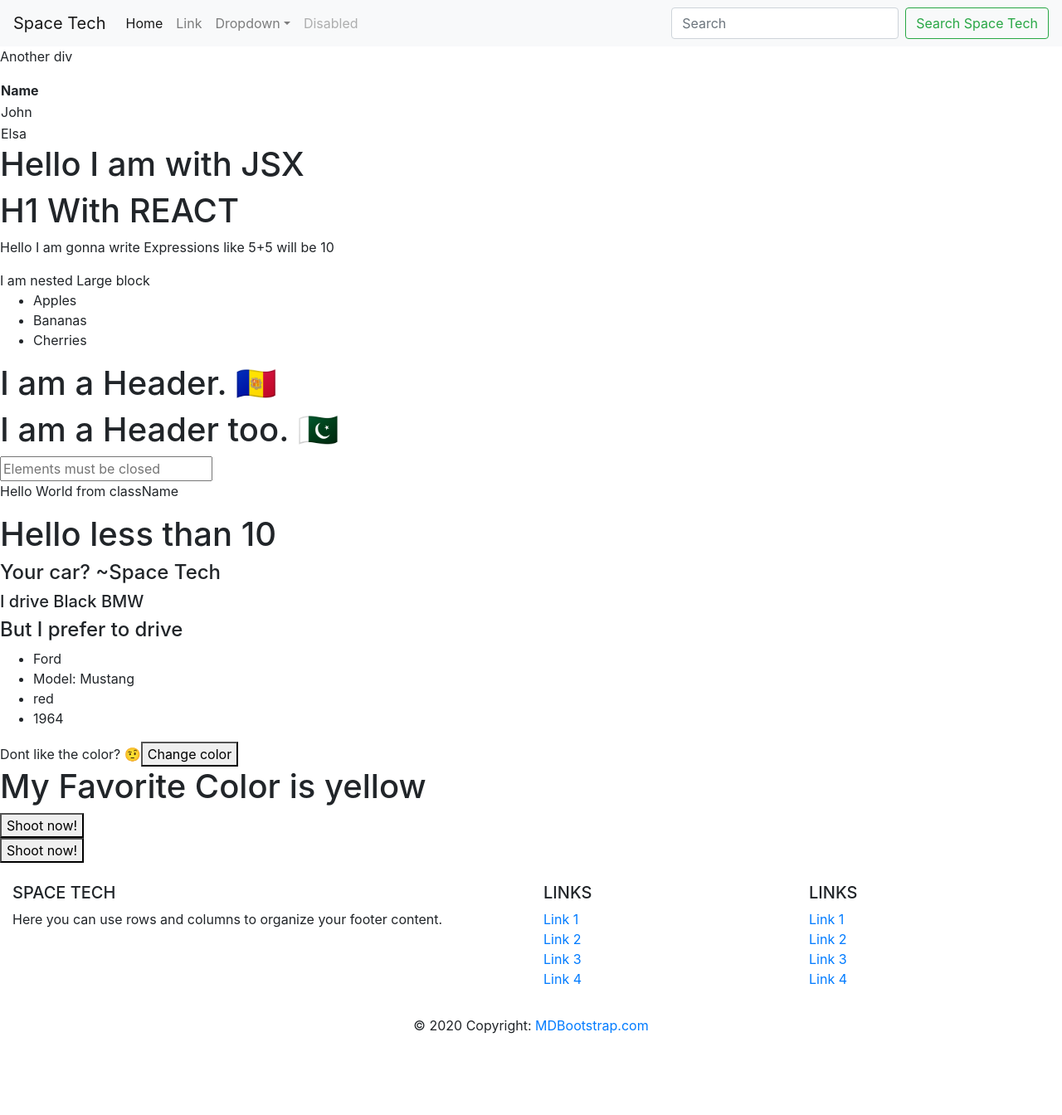
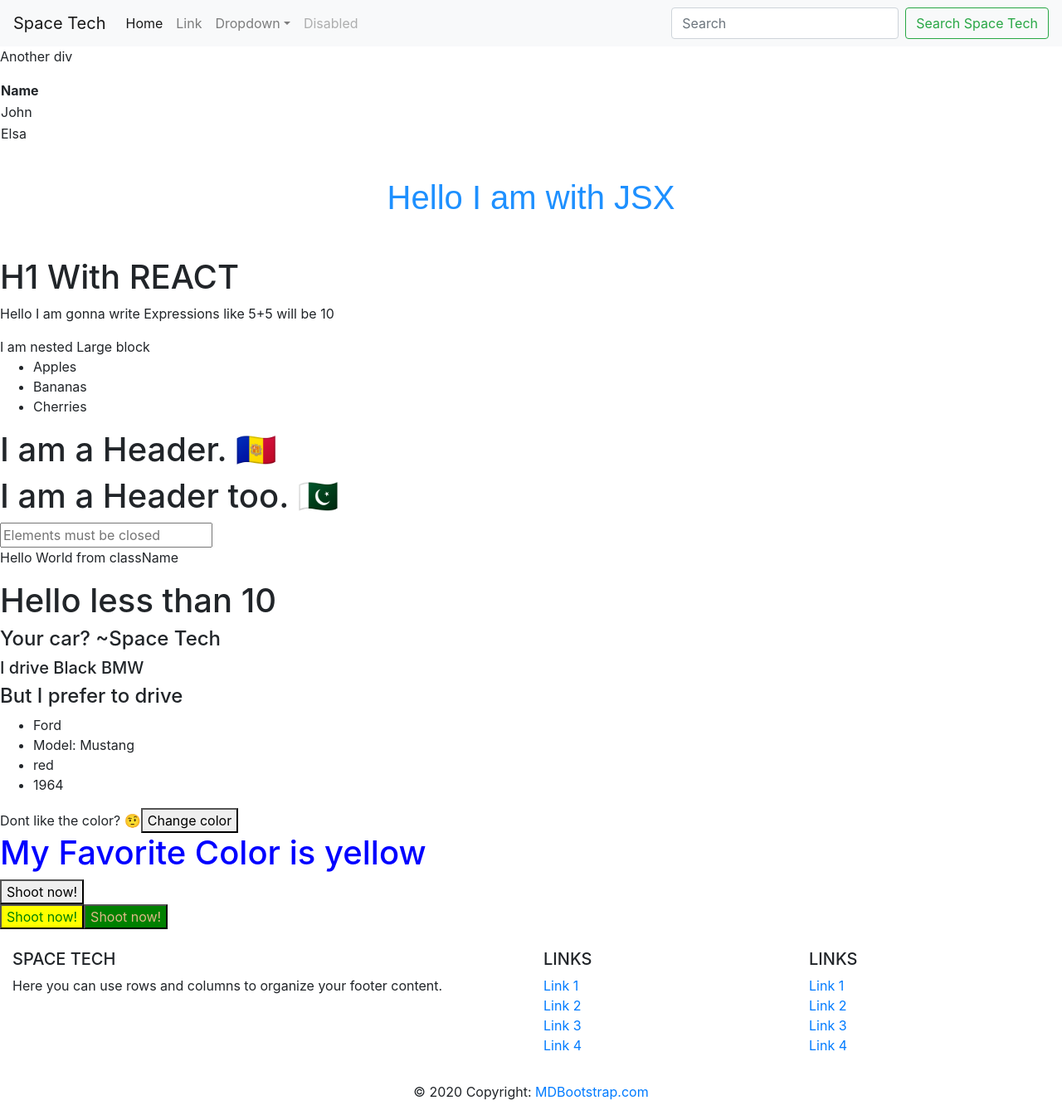
Before and after one commit to ProHashim/React-Starting-D, a React (Create React App) app: page / in a window 1280 px wide. Shown: the whole page at 83% size. Before the commit the page ends 1264 px from the top, so only its background shows below. Built offline with nearby package versions, Linux system fonts and the light colour scheme.

Commit message:
css changes

```diff
--- a/package.json
+++ b/package.json
@@ -6,6 +6,7 @@
     "@testing-library/jest-dom": "^5.14.1",
     "@testing-library/react": "^11.2.7",
     "@testing-library/user-event": "^12.8.3",
+    "node-sass": "^6.0.1",
     "react": "^17.0.2",
     "react-dom": "^17.0.2",
     "react-scripts": "4.0.3",
--- a/src/index.css
+++ b/src/index.css
@@ -11,3 +11,7 @@ code {
   font-family: source-code-pro, Menlo, Monaco, Consolas, 'Courier New',
     monospace;
 }
+
+#mounting h1{
+  color:blue;
+}
--- a/src/index.js
+++ b/src/index.js
@@ -7,6 +7,8 @@ import Header from './header'
 import Footer from './footer'
 
 import Slider from './slider';
+
+import styles from './test.module.css';
 
 
 
@@ -33,7 +35,7 @@ ReactDOM.render(mytable, document.getElementById("mytable"))
 
 // Lets use some more JSX
 
-const myhead = <h1>Hello I am with JSX </h1>
+const myhead = <h1 className={styles.bigblue}>Hello I am with JSX </h1>
 
 ReactDOM.render(myhead, document.getElementById("myhead"))
 
@@ -248,10 +250,23 @@ class ReactEvent2 extends React.Component {
 
   }
   render() {
+    let mystyle = {
+      color: "burlywood",
+      backgroundColor: "green"
+    }
     return (
       // Using arrow function to pass the arguments
       // ev represent the React Event Object
-      <button onClick={(ev) => this.shoot("Xl", ev)}> Shoot now!</button>
+
+      // Lets look at inline styling
+      <div>
+        <button onClick={(ev) => this.shoot("Xl", ev)} style={{ color: "green", background: "yellow" }}> Shoot now!</button>
+        <button style={mystyle}> Shoot now!</button>
+
+
+      </div>
+
+
 
     );
   }
--- /dev/null
+++ b/src/test.module.css
@@ -0,0 +1,6 @@
+.bigblue {
+    color: DodgerBlue;
+    padding: 40px;
+    font-family: Arial;
+    text-align: center;
+  }
```
Also changed, not shown: 1 other file (tests, documents, lock files or other folders).
